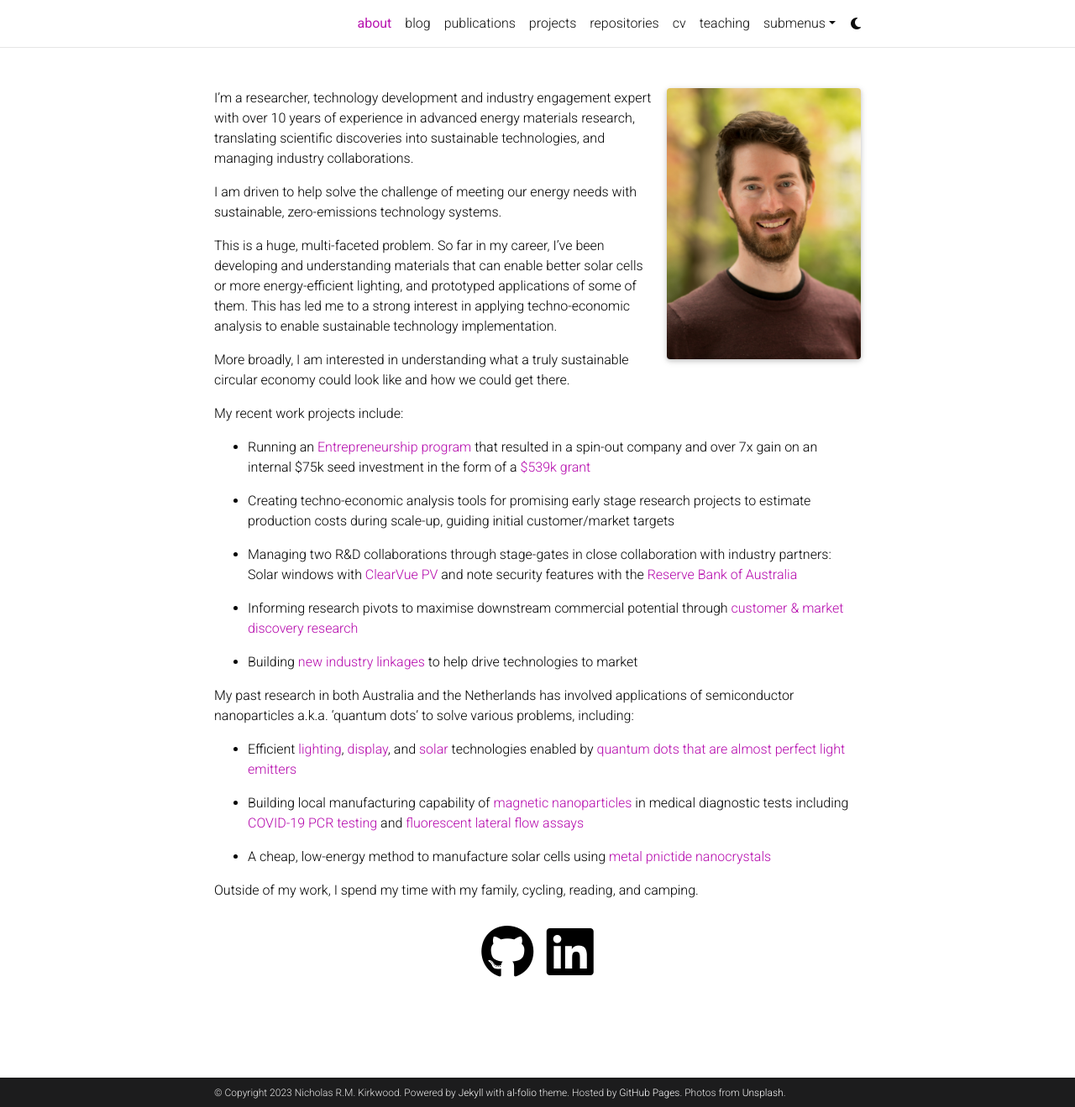
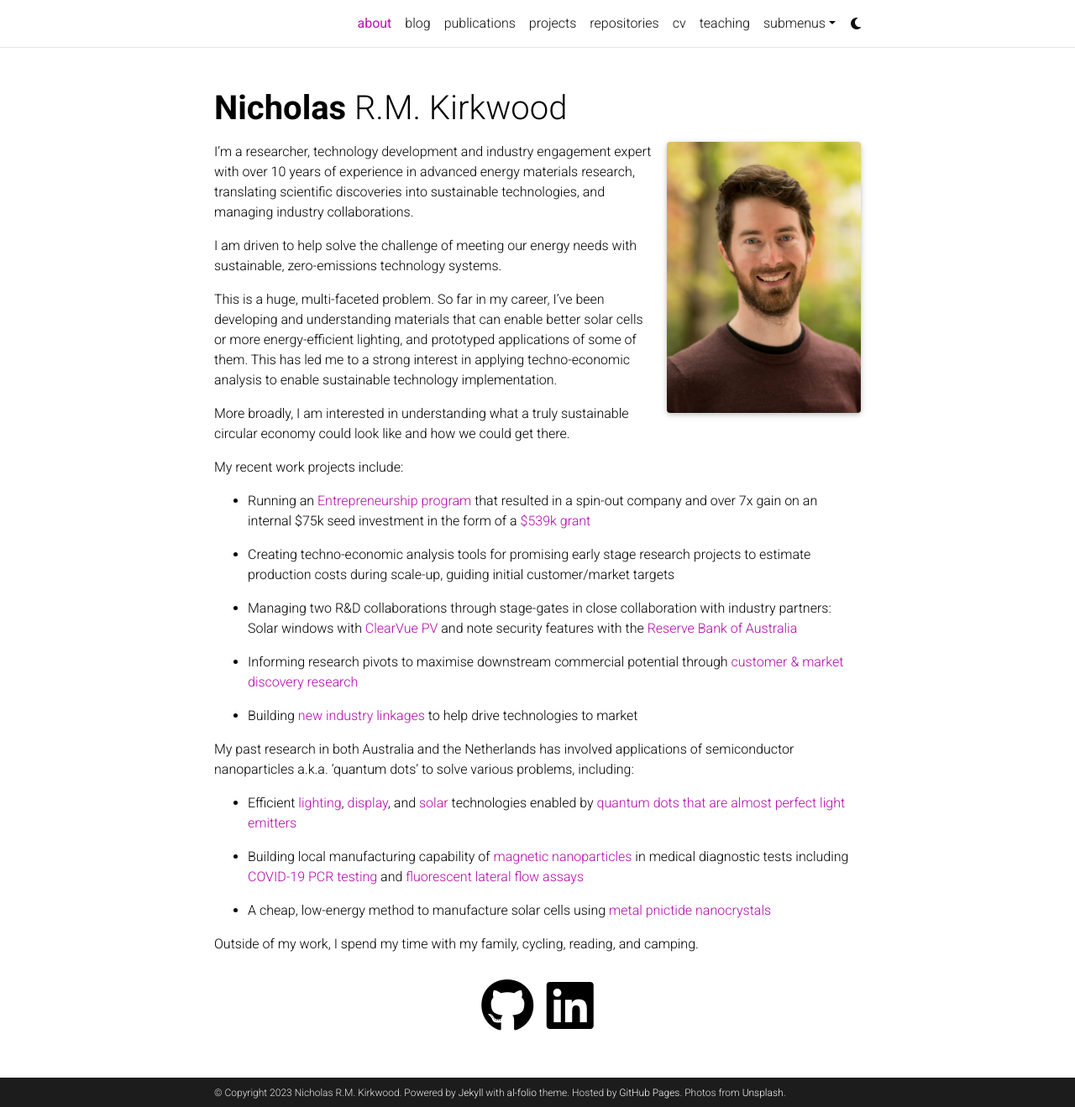
Before and after one commit to nrmkirkwood/nrmkirkwood.github.io, a Jekyll site: the page built from _pages/about.md, in a window 1280 px wide and 1319 px high. Shown: the whole window at 84% size. Built offline with Jekyll 4.4.1, drawn with Linux system fonts in a browser that asks for light colours; full-size pictures stand in for the smaller copies a plugin makes; comment, search, counter and statistics services are not loaded; a style sheet for code colours, icons or effects is not loaded; part of the change alters nothing that is shown.

```diff
--- a/_config.yml
+++ b/_config.yml
@@ -2,7 +2,7 @@
 # Site settings
 # -----------------------------------------------------------------------------
 
-title: # the website title (if blank, full name will be used instead)
+title: blank # the website title (if blank, full name will be used instead)
 first_name: Nicholas
 middle_name: R.M.
 last_name: Kirkwood
```
